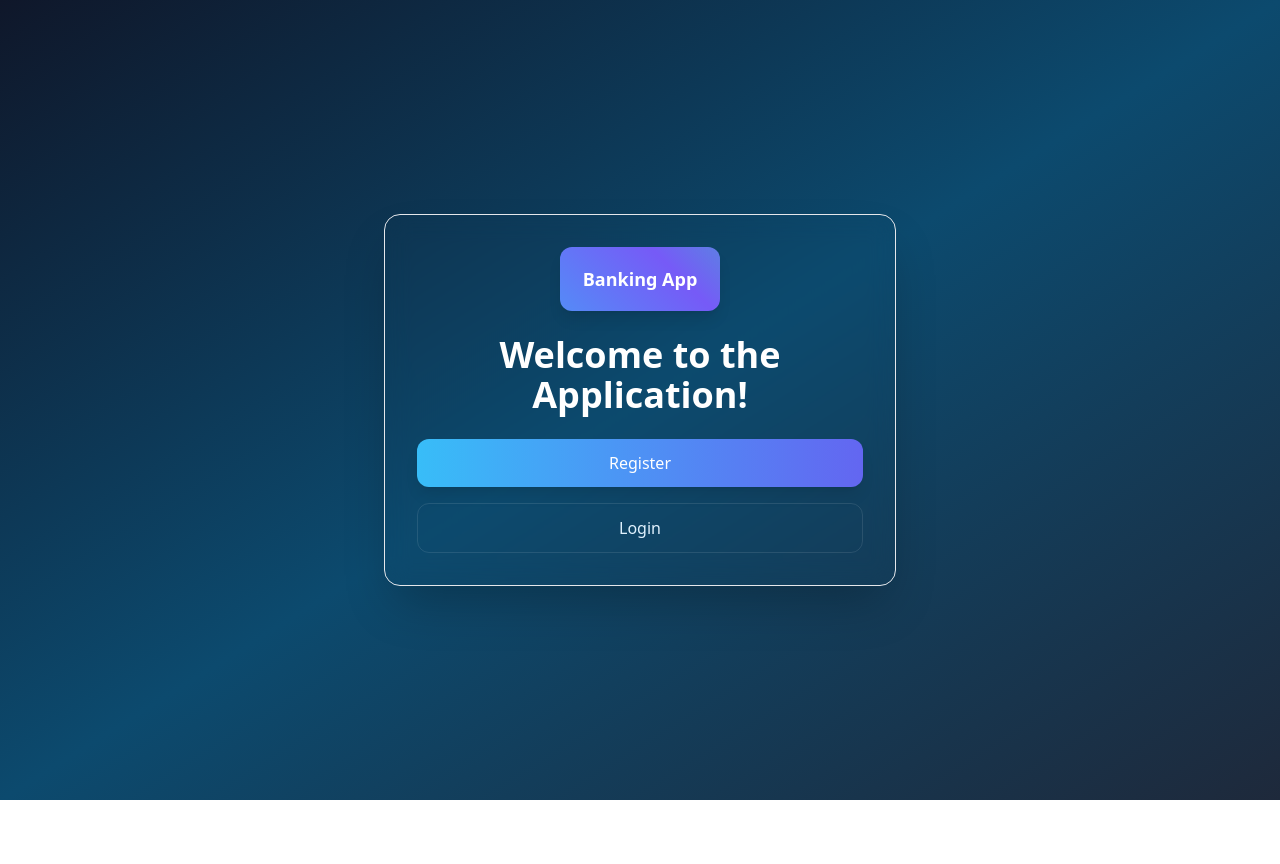
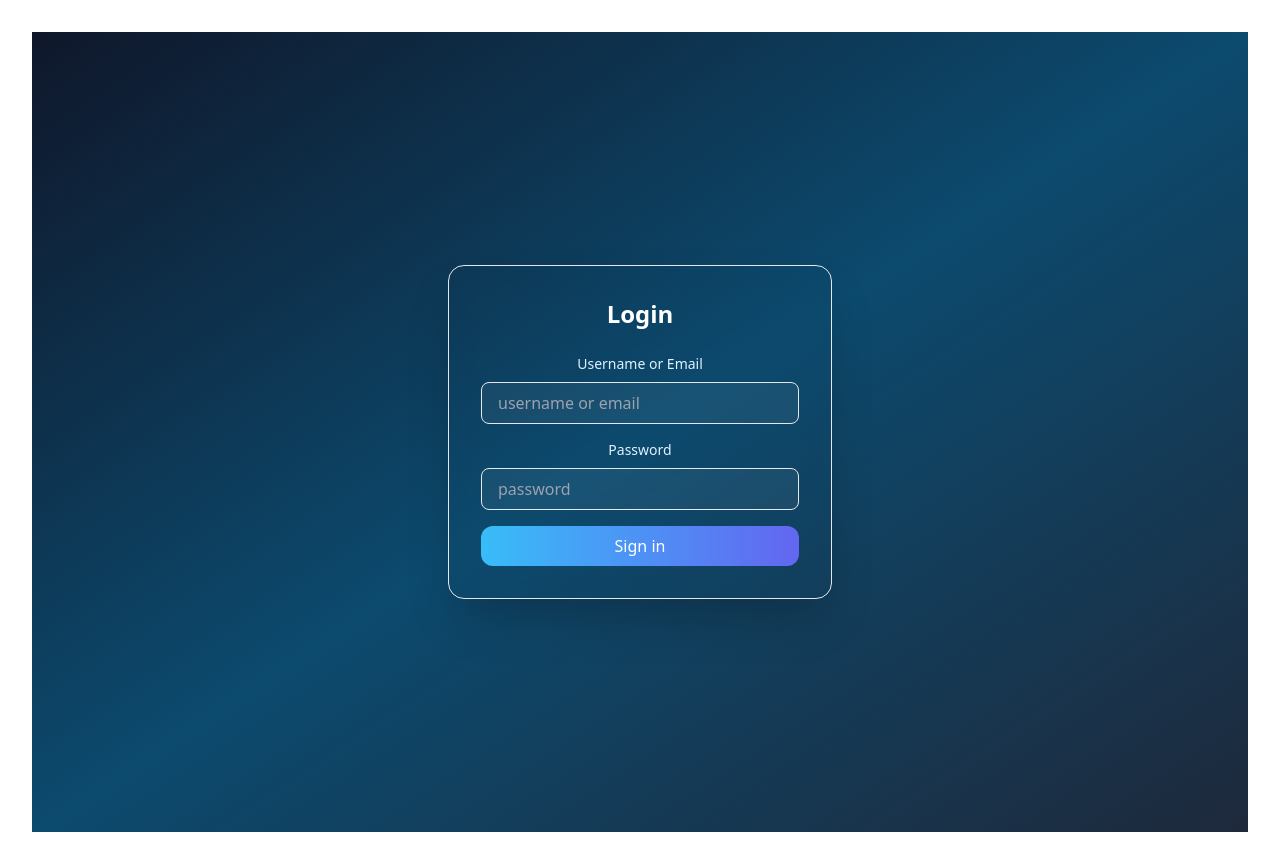
Before and after one commit to himanshu-hembram/BankingApp, a React (Vite) app in the folder Frontend/: page /login in a window 1280 px wide. Before the commit the page ends 800 px from the top, so only its background shows below. Built offline with nearby package versions, Linux system fonts and the light colour scheme.

Commit message:
login page added

```diff
--- a/Frontend/package.json
+++ b/Frontend/package.json
@@ -11,7 +11,8 @@
   },
   "dependencies": {
     "react": "^19.1.1",
-    "react-dom": "^19.1.1"
+    "react-dom": "^19.1.1",
+    "react-router-dom": "^6.14.1"
   },
   "devDependencies": {
     "@eslint/js": "^9.36.0",
--- a/Frontend/src/App.jsx
+++ b/Frontend/src/App.jsx
@@ -1,11 +1,17 @@
 import './App.css'
+import { BrowserRouter, Routes, Route } from 'react-router-dom'
 import { Welcome } from './pages/Welcome'
+import { Login } from './pages/Login'
 
 function App() {
   return (
-    <>
-  <Welcome/>
-    </>
+    <BrowserRouter>
+      <Routes>
+        <Route path="/" element={<Welcome />} />
+        <Route path="/login" element={<Login />} />
+        <Route path="/register" element={<Welcome />} />
+      </Routes>
+    </BrowserRouter>
   )
 }
 
--- /dev/null
+++ b/Frontend/src/pages/Login.jsx
@@ -0,0 +1,52 @@
+import React, { useState } from 'react';
+
+export const Login = () => {
+  const [identifier, setIdentifier] = useState('');
+  const [password, setPassword] = useState('');
+
+  const handleSubmit = (event) => {
+    event.preventDefault();
+    // For now, just log values. Integrate with backend /admin/login later.
+    console.log('login', { identifier, password });
+    // TODO: call backend and store token
+  };
+
+  return (
+    <div className="min-h-screen flex items-center justify-center bg-gradient-to-br from-slate-900 via-sky-900 to-slate-800 p-6">
+      <div className="w-full max-w-sm">
+        <div className="bg-white/6 backdrop-blur-md rounded-2xl p-8 shadow-2xl border border-white/6">
+          <h2 className="text-2xl font-bold text-white text-center">Login</h2>
+
+          <form className="mt-6 space-y-4" onSubmit={handleSubmit}>
+            <div>
+              <label className="block text-sm text-sky-100 mb-2">Username or Email</label>
+              <input
+                value={identifier}
+                onChange={(event) => setIdentifier(event.target.value)}
+                className="w-full px-4 py-2 rounded-lg bg-white/5 border border-white/8 text-white focus:ring-2 focus:ring-sky-400"
+                placeholder="username or email"
+              />
+            </div>
+
+            <div>
+              <label className="block text-sm text-sky-100 mb-2">Password</label>
+              <input
+                type="password"
+                value={password}
+                onChange={(event) => setPassword(event.target.value)}
+                className="w-full px-4 py-2 rounded-lg bg-white/5 border border-white/8 text-white focus:ring-2 focus:ring-sky-400"
+                placeholder="password"
+              />
+            </div>
+
+            <div>
+              <button type="submit" className="w-full py-2 px-4 bg-gradient-to-r from-sky-400 to-indigo-500 text-white rounded-xl">Sign in</button>
+            </div>
+          </form>
+        </div>
+      </div>
+    </div>
+  );
+};
+
+export default Login;
--- a/Frontend/src/pages/Welcome.jsx
+++ b/Frontend/src/pages/Welcome.jsx
@@ -1,4 +1,5 @@
 import React from "react";
+import { Link } from 'react-router-dom'
 
 export const Welcome = () => {
   return (
@@ -16,21 +17,21 @@ export const Welcome = () => {
             <div className="mt-6 w-full">
               <ul className="space-y-4">
                 <li>
-                  <button
-                    onClick={() => (window.location.href = "/register")}
-                    className="w-full py-3 px-4 bg-gradient-to-r from-sky-400 to-indigo-500 text-white rounded-xl shadow-lg hover:scale-[1.02] transition-transform"
+                  <Link
+                    to="/register"
+                    className="block text-center w-full py-3 px-4 bg-gradient-to-r from-sky-400 to-indigo-500 text-white rounded-xl shadow-lg hover:scale-[1.02] transition-transform"
                   >
                     Register
-                  </button>
+                  </Link>
                 </li>
 
                 <li>
-                  <button
-                    onClick={() => (window.location.href = "/login")}
-                    className="w-full py-3 px-4 bg-white/6 text-sky-100 border border-white/10 rounded-xl hover:bg-white/8 transition"
+                  <Link
+                    to="/login"
+                    className="block text-center w-full py-3 px-4 bg-white/6 text-sky-100 border border-white/10 rounded-xl hover:bg-white/8 transition"
                   >
                     Login
-                  </button>
+                  </Link>
                 </li>
               </ul>
             </div>
```
Also changed, not shown: 1 other file (tests, documents, lock files or other folders).
